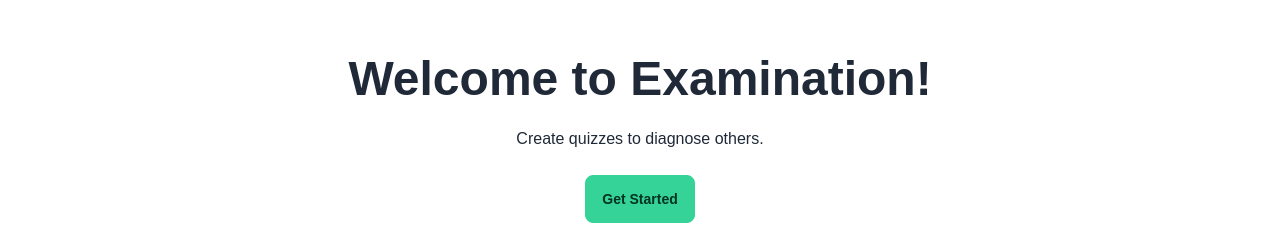
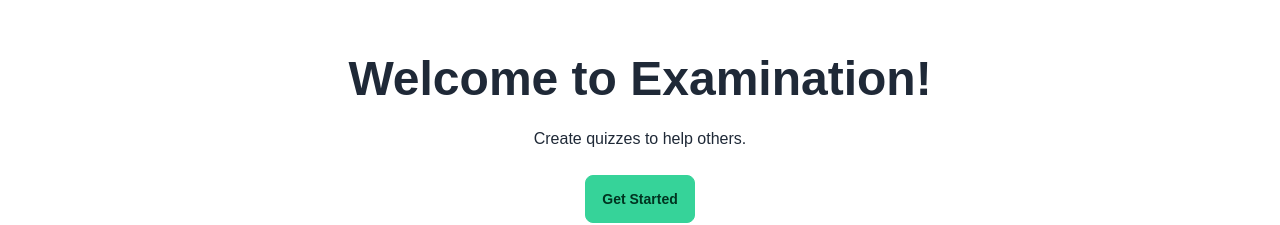
Before and after one commit to teamy2/examination, a SvelteKit app: page / in a window 1280 px wide. Shown: the part 194-419 px from the top of the page. Built offline with nearby package versions, Linux system fonts and the light colour scheme; a web font is replaced by a local one.

Commit message:
feat: change wording

```diff
--- a/src/routes/+page.svelte
+++ b/src/routes/+page.svelte
@@ -3,7 +3,7 @@
 		<div class="hero-content text-center">
 			<div class="">
 				<h1 class="text-5xl font-bold">Welcome to Examination!</h1>
-				<p class="py-6">Create quizzes to diagnose others.</p>
+				<p class="py-6">Create quizzes to help others.</p>
 				<a href="/quizzes" class="btn btn-success">Get Started</a>
 			</div>
 		</div>
```
